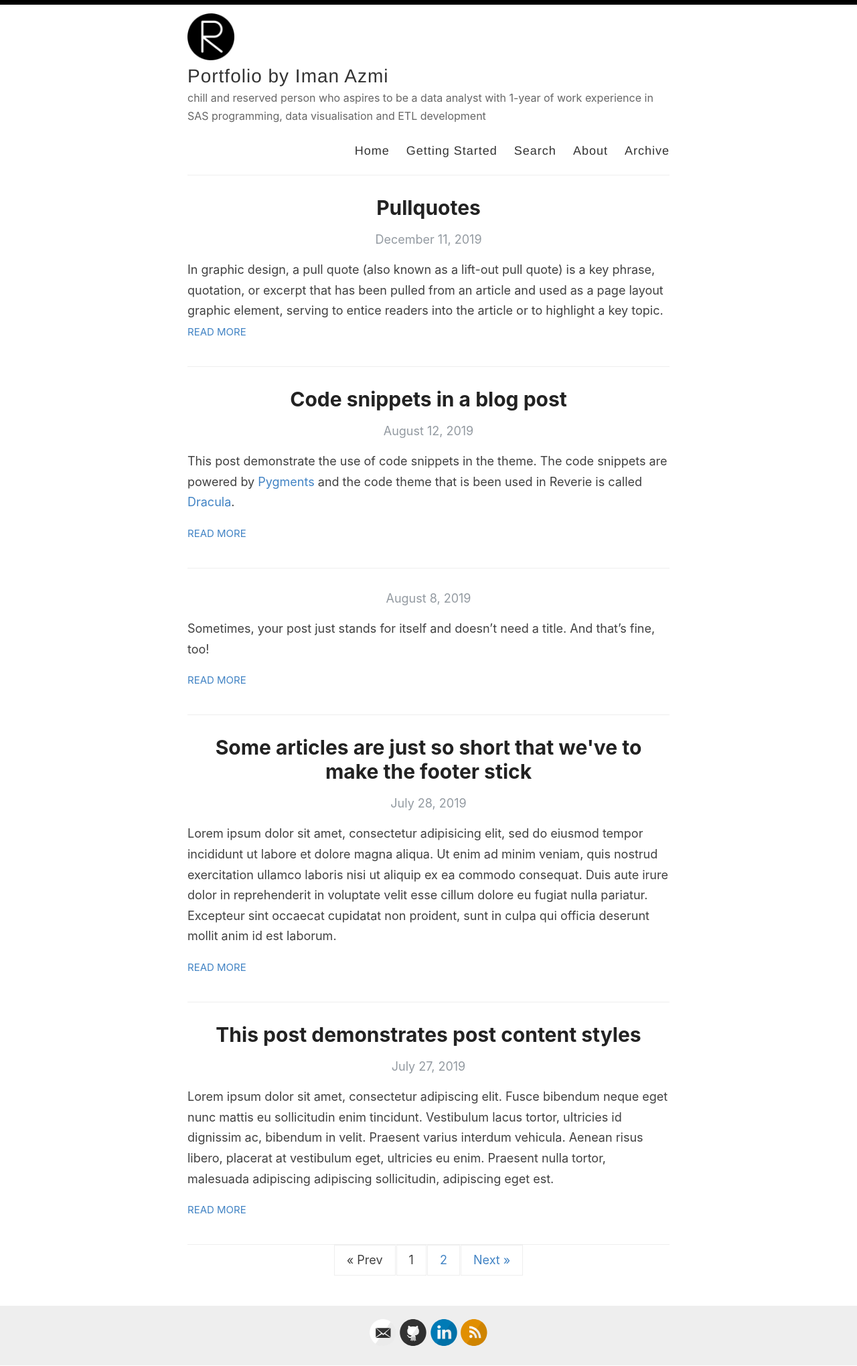
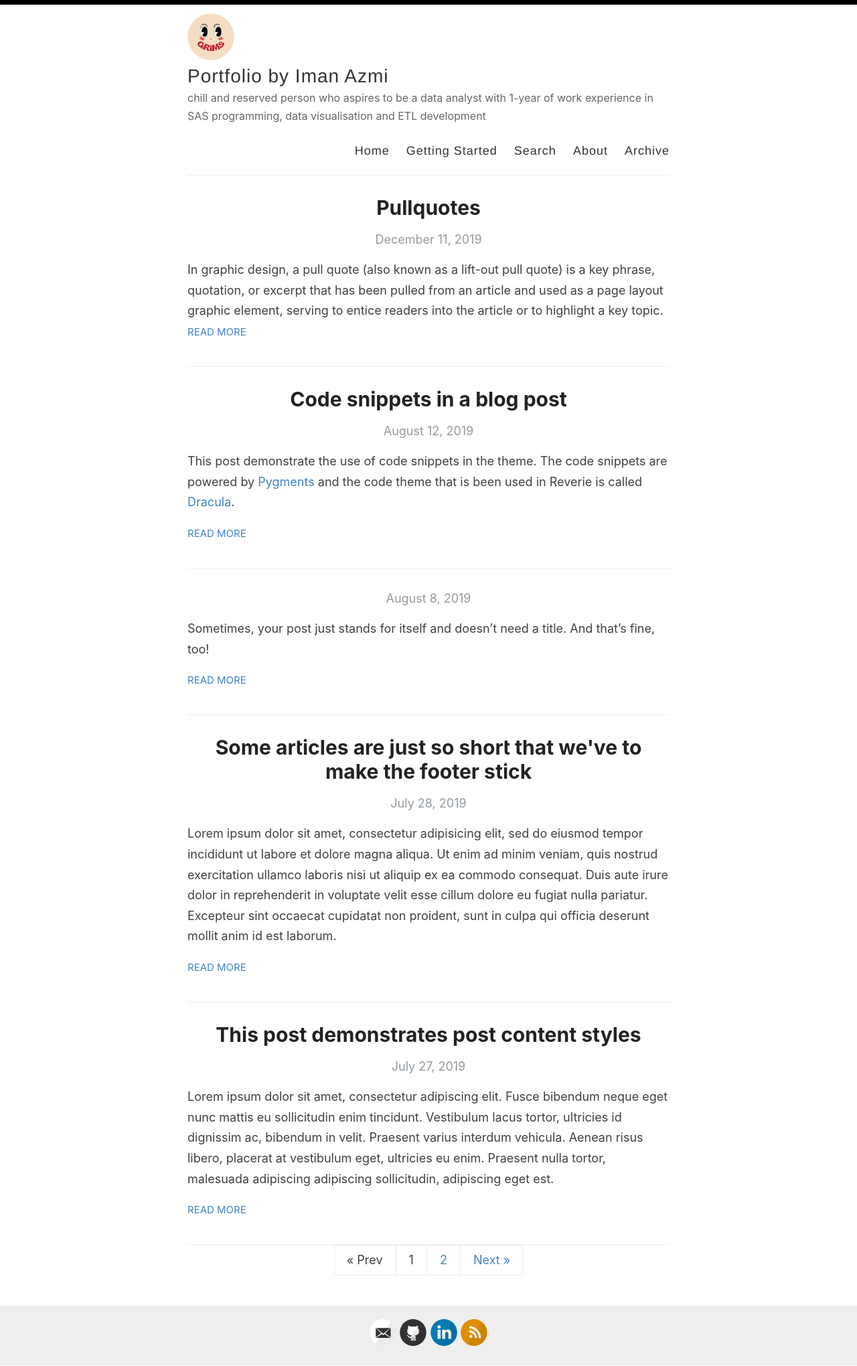
Before and after one commit to imanazmi/squidge, a Jekyll site: the page built from index.html, in a window 1280 px wide. Shown: the whole page at 67% size. Built offline with Jekyll 4.4.1, drawn with Linux system fonts in a browser that asks for light colours; the list of posts is cut into pages by our own code.

Commit message:
Update _config.yml

```diff
--- a/_config.yml
+++ b/_config.yml
@@ -12,7 +12,7 @@ author: Iman Azmi
 description: chill and reserved person who aspires to be a data analyst with 1-year of work experience in SAS programming, data visualisation and ETL development
 
 # URL of your avatar or profile pic (you could use your GitHub profile pic)
-avatar: /images/reverie.png
+avatar: /images/Artboard 1.png
 
 #
 # Flags below are optional
```
